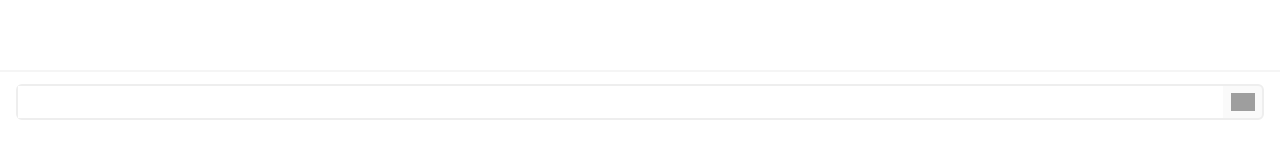
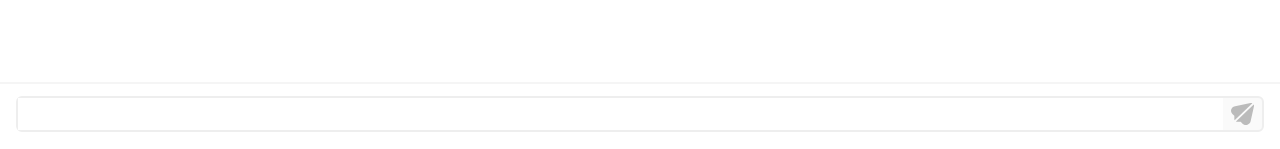
Before and after one commit to ComPPing/ppingpong-client, a Next.js app: page / in a window 1280 px wide. Shown: the part 648-797 px from the top of the page. Built offline with nearby package versions, Linux system fonts and the light colour scheme; grey boxes are pictures that could not be loaded.

Commit message:
feat: 전송 버튼 이미지 추가

```diff
--- a/src/app/page.tsx
+++ b/src/app/page.tsx
@@ -26,6 +26,7 @@ export default function Home() {
   const [messages, setMessages] = useState<MessageType[]>(DUMMY_DATA);
   const contentsRef = useRef<HTMLOListElement>(null);
   const inputRef = useRef<HTMLInputElement>(null);
+  const homeComponentRef = useRef<HTMLDivElement>(null);
   const handleChangeInput = (e: React.ChangeEvent<HTMLInputElement>) => {
     setInput(e.target.value);
   };
@@ -64,7 +65,7 @@ export default function Home() {
   };
 
   return (
-    <div className="h-screen flex flex-col">
+    <div className="h-full max-h-screen flex flex-col" ref={homeComponentRef}>
       <header className="p-3 border-b-2">
         <Image
           src="/assets/images/smallLogo.png"
@@ -85,7 +86,7 @@ export default function Home() {
           />
         ))}
       </ol>
-      <div className="border-t-2 border-gray-100 w-full px-4 pt-3 pb-8 fixed bottom-0">
+      <div className="border-t-2 border-gray-100 w-full px-4 pt-3 pb-5 fixed bottom-0">
         <div className="border-2 border-gray-200 bg-gray-50 rounded-md flex">
           <input
             type="text"
```
Also changed, not shown: public/assets/icons/send.svg (added).
